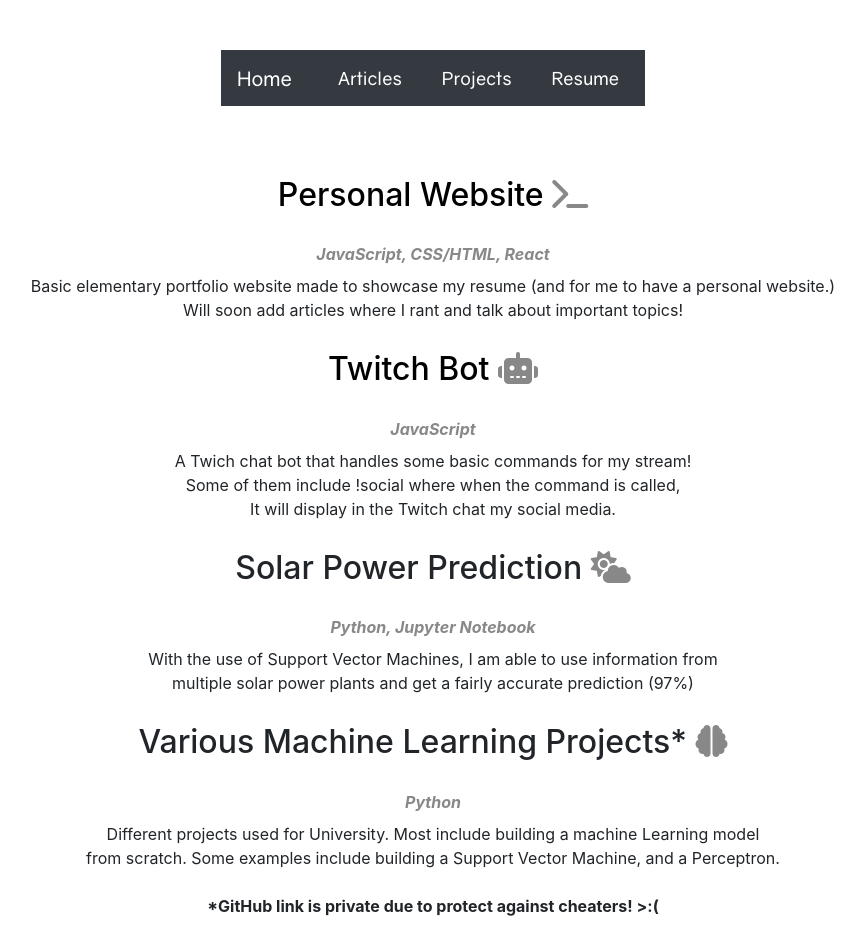
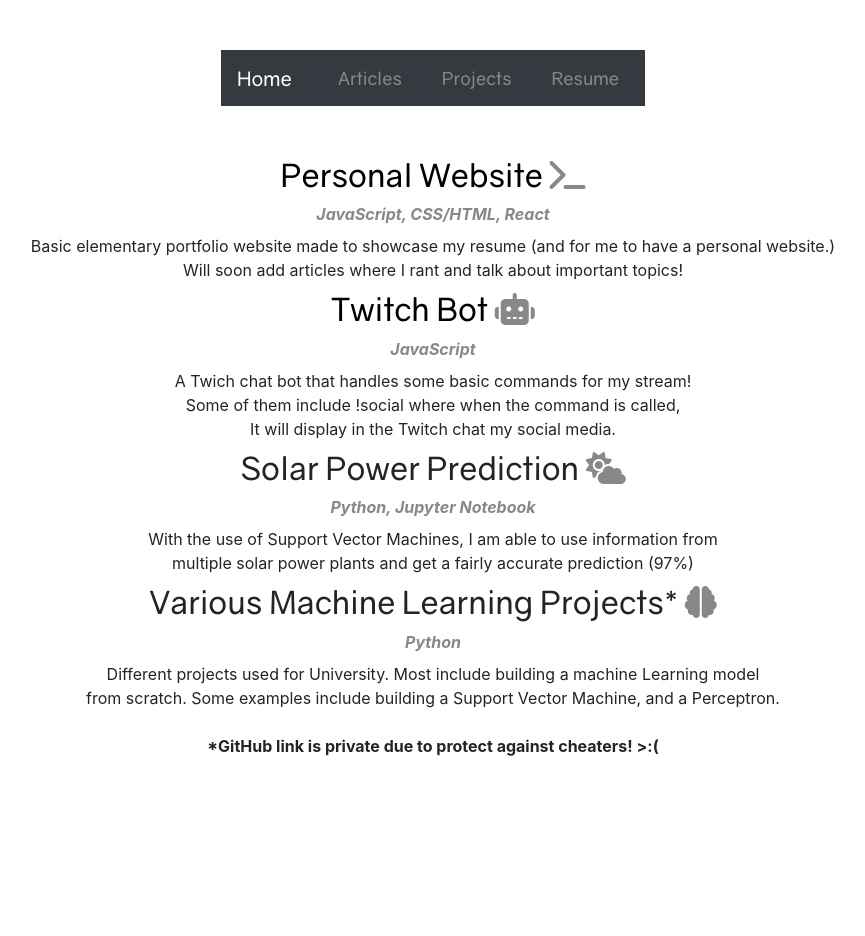
Before and after one commit to joshplateros/joshplateros.github.io, a React (Create React App) app: page /projects in a window 1280 px wide. Shown: the whole page, without its empty margins (207-1072 px from the left). After the commit the page ends 800 px from the top, so only its background shows below. Built offline with nearby package versions, Linux system fonts and the light colour scheme.

Commit message:
Fixed styling

```diff
--- a/src/About.js
+++ b/src/About.js
@@ -19,7 +19,7 @@
 			<div>
 				<Image id="profilePhoto" src={picture} height="400" roundedCircle/>
 				<div className="mainPara">
-					<p> HELLO friends, my name is Joshua Plateros and I am currently a Senior at the University of Nevada, Reno with a major in Computer Science. My passions include winning in video games, playing music, as well as learning different frameworks and other technologies related to the CS field! </p>
+					<p> Hello friends, my name is Joshua Plateros and I am currently a Senior at the University of Nevada, Reno with a major in Computer Science. My passions include winning in video games, playing music, as well as learning different frameworks and other technologies related to the CS field! </p>
 					<ul class="socialMedia">
 						<li><a href="https://github.com/joshplateros"> <i class="fab fa-github fa-2x"></i></a></li>
 						<li><a href="https://www.linkedin.com/in/joshua-plateros-18b76b194/"><i class="fab fa-linkedin fa-2x"></i></a></li>
--- a/src/App.css
+++ b/src/App.css
@@ -32,16 +32,13 @@
 }
 
 .Links {
-	color: white;
+	color: #888;
 	margin-left: 30px;
 	padding-top: 1px;
 	margin-right: 10px;
 	text-decoration: none;
 }
 
-nav a .navbar-brand {
-	color: red;
-}
 
 .Links:hover {
 	color: white;
--- a/src/App.js
+++ b/src/App.js
@@ -29,7 +29,7 @@
 						<Navbar.Brand href="/"> Home </Navbar.Brand>
 						<Navbar.Toggle aria-controls="basic-navbar-nav"/>
 						<Navbar.Collapse id="basic-navbar-nav">
-							<Nav className="mr-auto">
+							<Nav>
 								{/* Regular "Link" works*/}
 								<Link className="Links" to="/articles"> Articles </Link>
 								<Link className="Links" to="/projects"> Projects </Link>
--- a/src/Projects.css
+++ b/src/Projects.css
@@ -1,4 +1,4 @@
-.Projects {
+.Project {
     padding-bottom: 10px;
 	/* Fade in animation */
 	animation: fadeIn ease 10s;
@@ -6,7 +6,13 @@
 	-moz-animation: fadeIn ease 1s;
 	-o-animation: fadeIn ease 1s;
     -ms-animation: fadeIn ease 1s;
-    text-align: center;
+	text-align: center;
+
+}
+
+@font-face {
+	font-family: Gravity-Regular;
+	src: url('./fonts/Gravity-Regular.otf') format('opentype');
 }
 
 dl.ProjectsList {
@@ -15,20 +21,19 @@
 	padding: 0;
 }
 
-dt {
-    padding: 20px;
+h2 {
+	font-family: "Gravity-Regular";
 }
 
 dd {
-    margin-bottom: 100px;
-    margin-left: 70%;
-
+    margin-bottom: 20px;
 }
 
 #codingLanguages {
     color: #888;
     font-style: italic;
-    font-weight: bold;
+	font-weight: bold;
+	text-align:center;
 }
 
 i {
--- a/src/Projects.js
+++ b/src/Projects.js
@@ -3,7 +3,7 @@
 
 function Projects(props) {
 	return (
-		<div className="Projects">
+		<div className="Project">
 			<dl class="ProjectsList">
 				<dt> <h2> <a href="https://github.com/joshplateros/Personal-Website"> Personal Website </a><i class="fas fa-terminal"></i></h2></dt>
 				<dd id="codingLanguages"> JavaScript, CSS/HTML, React </dd>
```
Also changed, not shown: 1 other file (tests, documents, lock files or other folders).
